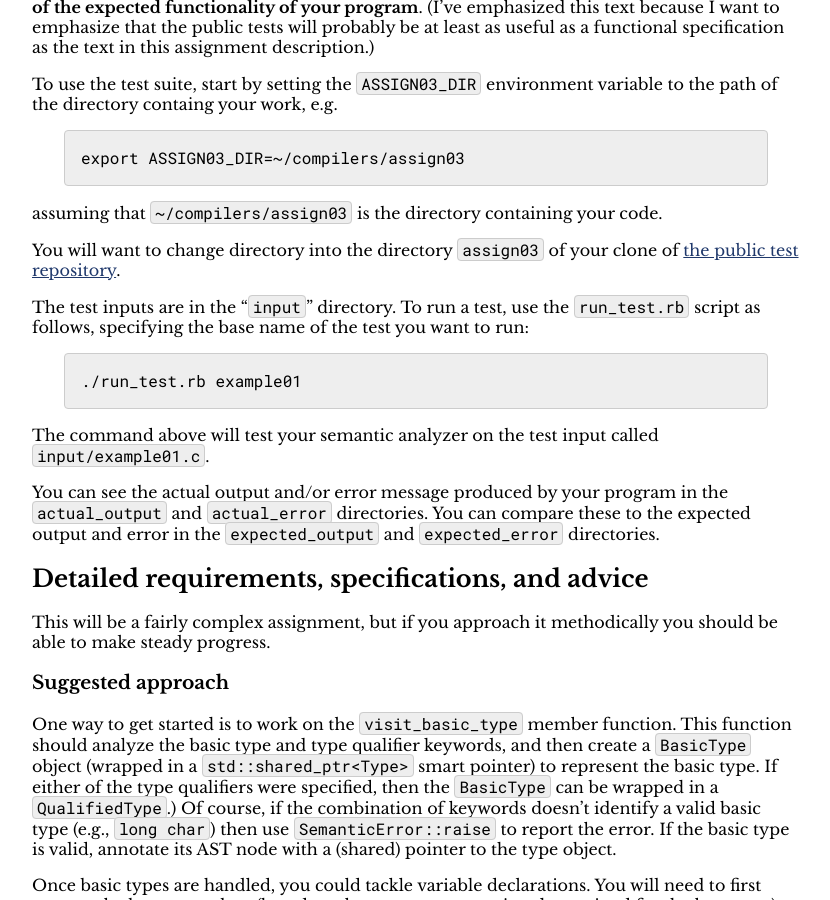
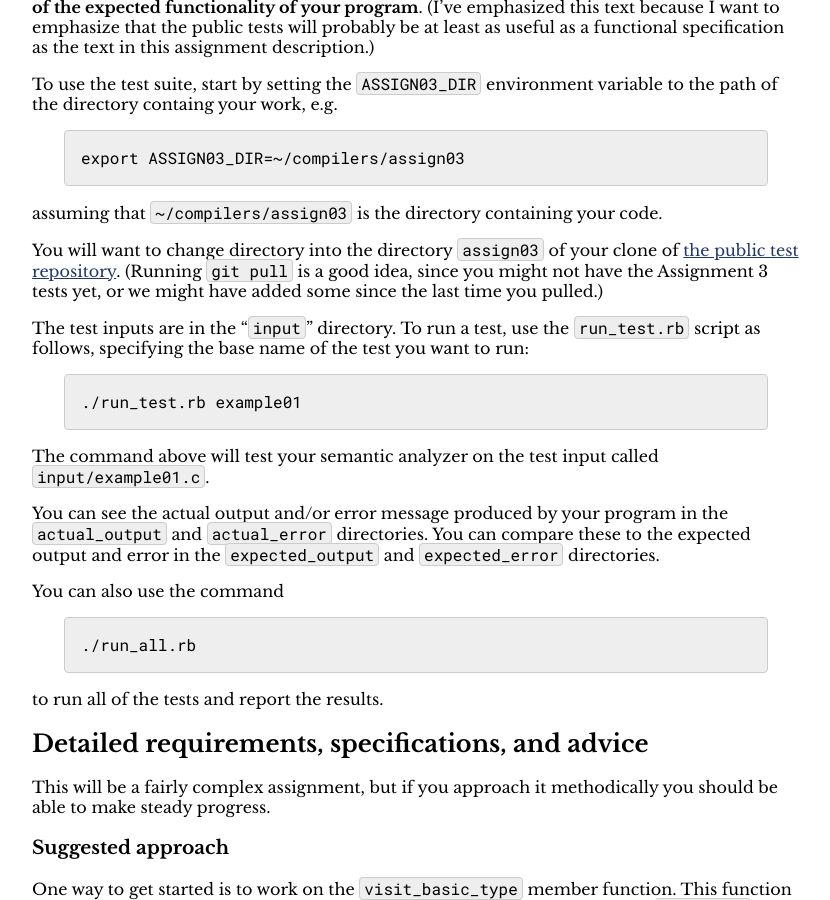
Before and after one commit to jhucompilers/fall2024, a Jekyll site: the page built from assign/assign03.md, in a window 1280 px wide and 900 px high, scrolled down 1788 px. Shown: the whole window, without its empty margins (224-1054 px from the left). Built offline with Jekyll 4.4.1, drawn with Linux system fonts in a browser that asks for light colours.

Commit message:
fix link to test repo, minor clarifications

````diff
--- a/assign/assign03.md
+++ b/assign/assign03.md
@@ -105,7 +105,9 @@ export ASSIGN03_DIR=~/compilers/assign03
 assuming that `~/compilers/assign03` is the directory containing your code.
 
 You will want to change directory into the directory `assign03` of
-your clone of [the public test repository](https://github.com/jhucompilers/fall2023-tests).
+your clone of [the public test repository](https://github.com/jhucompilers/fall2024-tests).
+(Running `git pull` is a good idea, since you might not have the Assignment 3
+tests yet, or we might have added some since the last time you pulled.)
 
 The test inputs are in the "`input`" directory.  To run a test, use the
 `run_test.rb` script as follows, specifying the base name of the test you want
@@ -122,6 +124,14 @@ You can see the actual output and/or error message produced by your program
 in the `actual_output` and `actual_error` directories. You can compare these
 to the expected output and error in the `expected_output` and `expected_error`
 directories.
+
+You can also use the command
+
+```
+./run_all.rb
+```
+
+to run all of the tests and report the results.
 
 ## Detailed requirements, specifications, and advice
 
````
